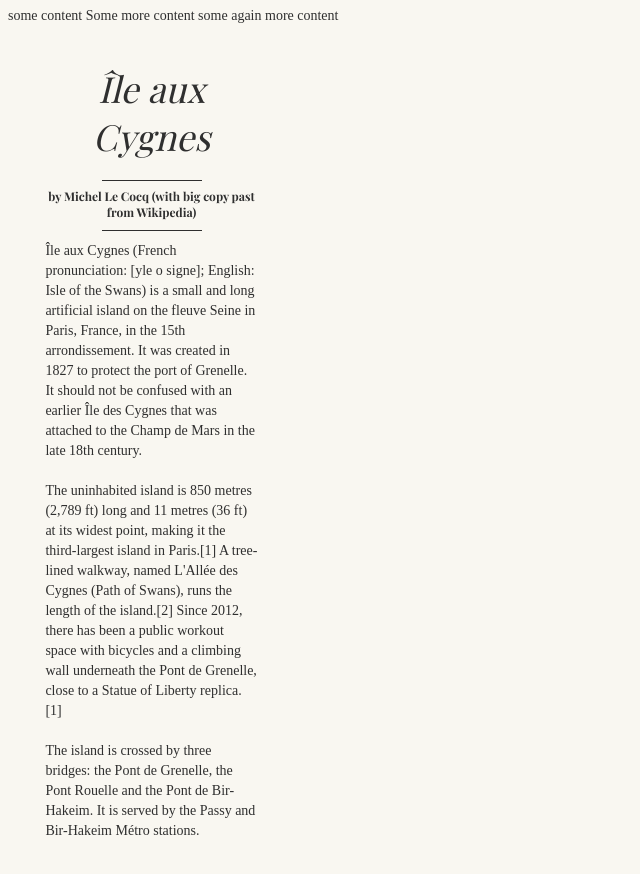
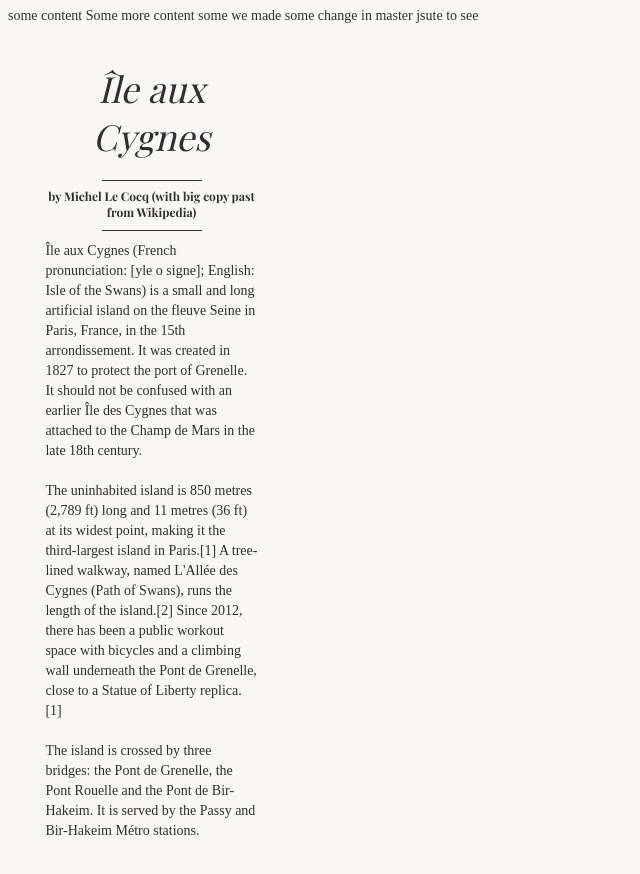
Before and after one commit to nomad-fr/FormationGit-IPGP, a plain HTML site: page index.html in a window 1280 px wide. Shown: the whole page, without its empty margins (0-640 px from the left). Drawn offline with nearby package versions, Linux system fonts and the light colour scheme; a web font is replaced by a local one.

Commit message:
ajout d'un test pour voir

```diff
--- a/index.html
+++ b/index.html
@@ -15,7 +15,7 @@
 
   some content
   Some more content
-  some again more content
+  some we made some change in master jsute to see
   <br>
 <div class="content">
   <div class="columns">
```
